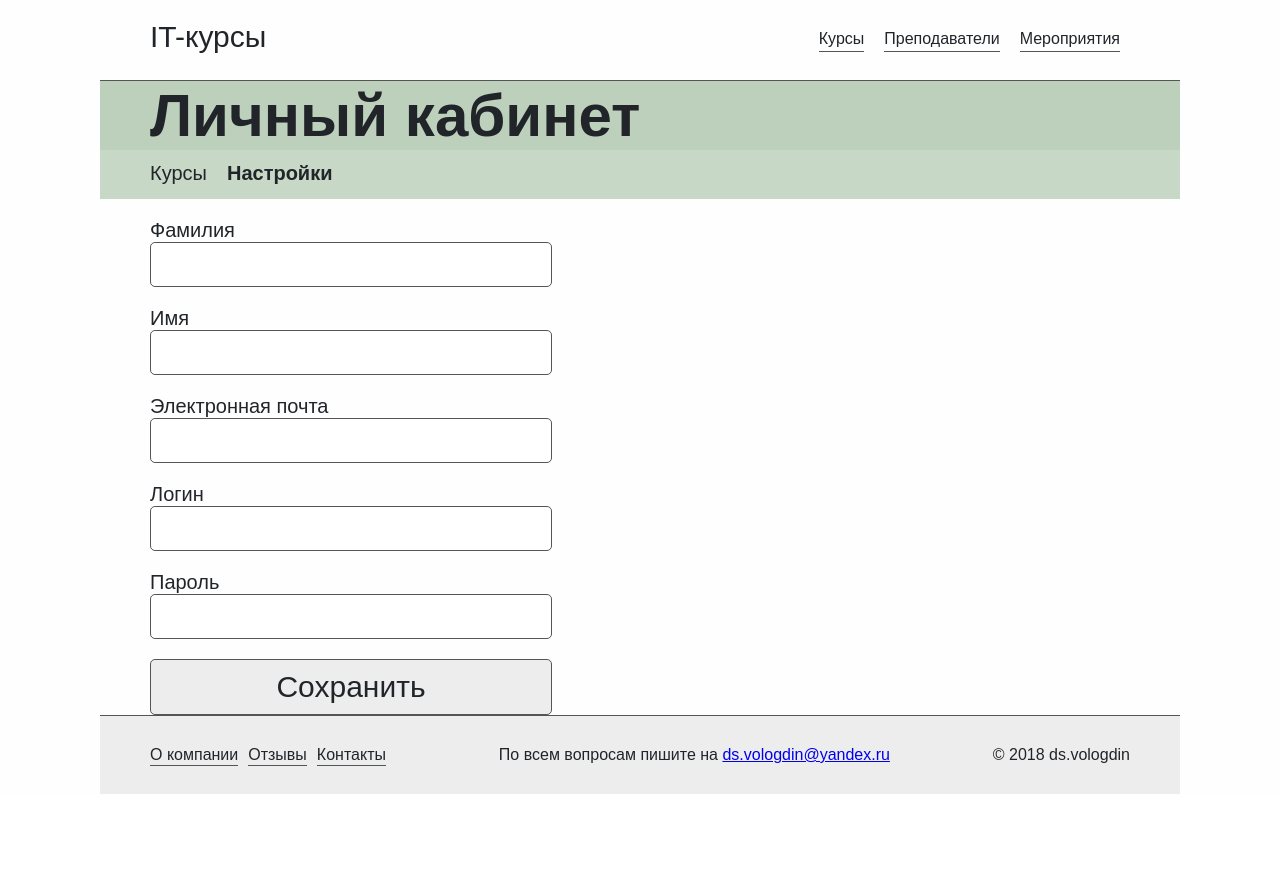
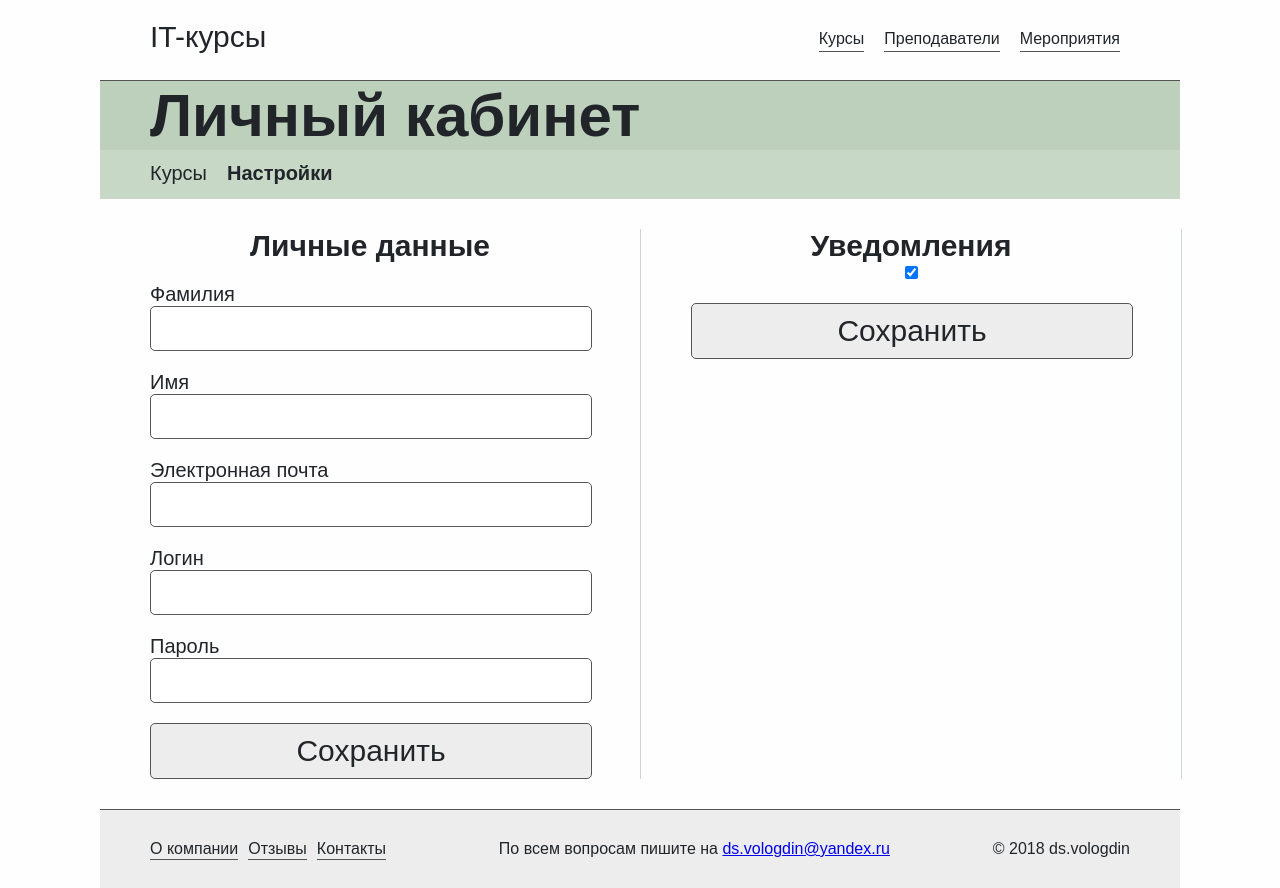
Before and after one commit to ds-vologdin/learning_courses_site, a React app in the folder front-end/: page / in a window 1280 px wide. Both pictures are taken after a click on the element "Настройки". Before the commit the page ends 800 px from the top, so only its background shows below. Built offline with nearby package versions, Linux system fonts and the light colour scheme.

Commit message:
на пути к блоку настройки уведомлений

```diff
--- a/front-end/src/Settings.js
+++ b/front-end/src/Settings.js
@@ -36,11 +36,18 @@ class SettingsContainer extends Component {
       <div className='settings__container'>
         <Title/>
         <Buttons active_block={this.state.active_block} check_active_block={this.check_active_block}/>
-        {this.state.active_block === 'settings' && <RegisterContent/>}
+        {this.state.active_block === 'settings' && <SettingBlock/>}
       </div>
     );
   }
 }
+
+const SettingBlock = () => (
+  <div className='settings__block'>
+    <RegisterContent/>
+    <Notify/>
+  </div>
+);
 
 const Title = () => (
   <div className='settings__title'>
@@ -88,6 +95,7 @@ class RegisterContent extends Component {
   render () {
     return (
       <div className='settings__register-form'>
+        <div className='settings__title-register'>Личные данные</div>
         <Input type_input='text' className='settings__input' label='Фамилия' ref={this.get_last_name_input_ref}/>
         <Input type_input='text' className='settings__input' label='Имя' ref={this.get_first_name_input_ref}/>
         <Input type_input='text' className='settings__input' label='Электронная почта' ref={this.get_mail_input_ref}/>
@@ -99,6 +107,30 @@ class RegisterContent extends Component {
   }
 };
 
+class Notify extends Component {
+  constructor(props) {
+      super();
+      this._new_curses = true;
+  }
+  check_new_courses = (event) => {this._new_curses = event.target.checked;}
+  send_registry_data = () => {
+    const notify_data = {
+      new_curses: this._new_curses,
+    }
+    console.log(notify_data);
+    // post_sign_data(registry_data, 'lk/api/students/', this.props.close);
+  }
+  render () {
+    return (
+      <div className='notify settings__notify'>
+        <div className='notify__title'>Уведомления</div>
+        <input type='checkbox' className='notify__checkbox' defaultChecked={this._new_curses} onChange={this.check_new_courses}/>
+        <ButtonSend send_data={this.send_registry_data}/>
+      </div>
+    )
+  }
+};
+
 const ButtonSend = ({className, send_data}) => (
   <div className='settings__button-send' onClick={send_data}>Сохранить</div>
 );
--- a/front-end/src/less/Settings.less
+++ b/front-end/src/less/Settings.less
@@ -24,8 +24,10 @@
     background-color: @green;
   }
   &__register-form {
-    max-width: @width-container-pc;
-    margin: 0 auto;
+    max-width: @width-setting-input-block;
+    margin: 30px 0 30px 50px;
+    padding-right: 50px;
+    border-right: @border-ligth-green;
   }
   &__input {
     text-align: left;
@@ -45,6 +47,24 @@
       color: @white;
       cursor: pointer;
     }
+  }
+  &__title-register {
+    font-size: @font-big;
+    font-weight: @font-bold;
+  }
+  &__block {
+    display: flex;
+  }
+}
+
+.notify {
+  max-width: @width-setting-input-block;
+  margin: 30px 0 30px 50px;
+  padding-right: 50px;
+  border-right: @border-ligth-green;
+  &__title {
+    font-size: @font-big;
+    font-weight: @font-bold;
   }
 }
 
--- a/front-end/src/less/brand.less
+++ b/front-end/src/less/brand.less
@@ -9,6 +9,7 @@
 @width-tile: @width-container-pc/2 - 15px;
 
 @border-gray: 1px solid @gray;
+@border-ligth-green: 1px solid @green-ligth;
 @border-gray-thick: 2px solid @gray;
 @border-radius: 5px;
 
@@ -22,4 +23,4 @@
 
 @width-sign-form: 500px;
 @width-sign-form-content: @width-sign-form - 80px;
-@width-setting-input-block: 400px;
+@width-setting-input-block: @width-container-pc/2 - 50px;
```
